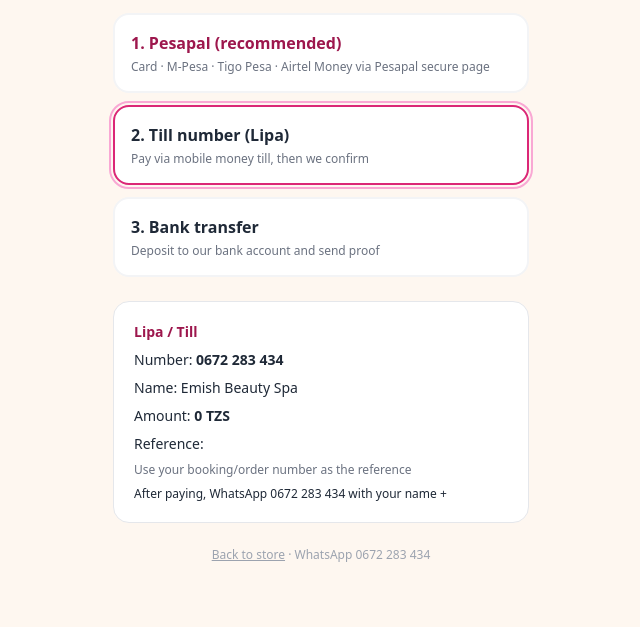
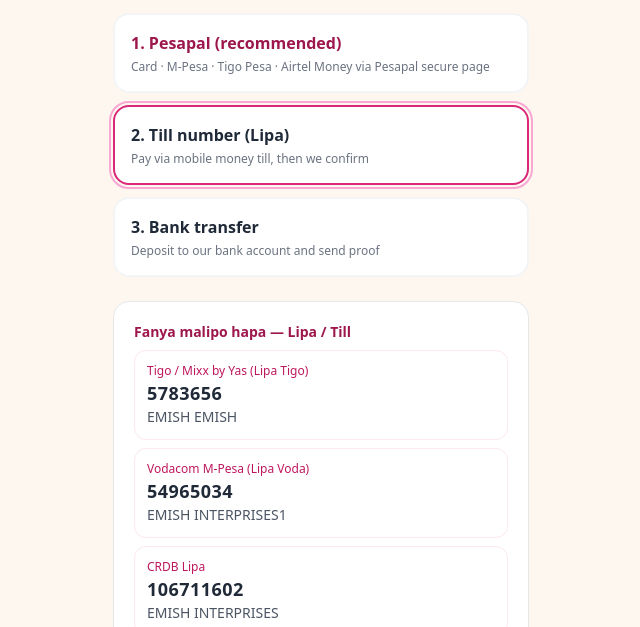
Before and after one commit to karlpeterboyi/Emish, a plain HTML site: page pay.html in a window 1280 px wide. Both pictures are taken after a click on the button 640 px from the left and 318 px from the top of the page. Shown: the part 173-800 px from the top of the page, without its empty margins (319-959 px from the left). Drawn offline with nearby package versions, Linux system fonts and the light colour scheme.

Commit message:
Official Lipa till numbers + NMB/CRDB bank accounts

```diff
--- a/pay.html
+++ b/pay.html
@@ -67,15 +67,19 @@
     var ref = booking || order;
 
     var TILL = {
-      name: 'Emish Beauty Spa',
-      number: '0672 283 434',
-      note: 'Use your booking/order number as the reference'
+      lines: [
+        { network: 'Tigo / Mixx by Yas (Lipa Tigo)', number: '5783656', name: 'EMISH EMISH' },
+        { network: 'Vodacom M-Pesa (Lipa Voda)', number: '54965034', name: 'EMISH INTERPRISES1' },
+        { network: 'CRDB Lipa', number: '106711602', name: 'EMISH INTERPRISES' }
+      ],
+      note: 'Hatupokei cash. Tumia namba ya oda/booking kama kumbukumbu (reference).'
     };
     var BANK = {
-      bank: 'CRDB / NMB (confirm with branch)',
-      accountName: 'Emish Beauty Spa',
-      accountNumber: 'Contact 0672 283 434 for account number',
-      note: 'Send SMS/WhatsApp with transfer proof + reference'
+      accounts: [
+        { bank: 'NMB', accountName: 'NMB EMISH INTERPRISE', accountNumber: '22610039401' },
+        { bank: 'CRDB', accountName: 'EMISH INTERPRISES', accountNumber: '0152455596700' }
+      ],
+      note: 'Baada ya kuweka, tuma risiti + reference WhatsApp 0672 283 434. Hatupokei cash.'
     };
 
     function money(n) {
@@ -155,27 +159,36 @@
     function showTill() {
       var box = document.getElementById('altBox');
       box.classList.remove('hidden');
+      var rows = (TILL.lines || []).map(function (l) {
+        return '<div class="border border-primary-100 rounded-xl p-3 mb-2">' +
+          '<p class="text-xs text-primary-700 font-medium">' + l.network + '</p>' +
+          '<p class="text-lg font-bold tracking-wide">' + l.number + '</p>' +
+          '<p class="text-sm text-gray-600">' + l.name + '</p></div>';
+      }).join('');
       box.innerHTML =
-        '<p class="font-semibold text-primary-800">Lipa / Till</p>' +
-        '<p>Number: <strong>' + TILL.number + '</strong></p>' +
-        '<p>Name: ' + TILL.name + '</p>' +
-        '<p>Amount: <strong>' + money(amount) + '</strong></p>' +
+        '<p class="font-semibold text-primary-800 mb-2">Fanya malipo hapa — Lipa / Till</p>' +
+        rows +
+        '<p class="mt-2">Amount: <strong>' + money(amount) + '</strong></p>' +
         '<p>Reference: <strong>' + ref + '</strong></p>' +
-        '<p class="text-xs text-gray-500">' + TILL.note + '</p>' +
-        '<p class="text-xs mt-2">After paying, WhatsApp 0672 283 434 with your name + ' + ref + '</p>';
+        '<p class="text-xs text-gray-500 mt-2">' + TILL.note + '</p>' +
+        '<p class="text-xs mt-1">WhatsApp risiti: 0672 283 434</p>';
     }
 
     function showBank() {
       var box = document.getElementById('altBox');
       box.classList.remove('hidden');
+      var rows = (BANK.accounts || []).map(function (a) {
+        return '<div class="border border-primary-100 rounded-xl p-3 mb-2">' +
+          '<p class="text-xs text-primary-700 font-medium">' + a.bank + '</p>' +
+          '<p class="font-semibold">' + a.accountName + '</p>' +
+          '<p class="text-lg font-bold tracking-wide">' + a.accountNumber + '</p></div>';
+      }).join('');
       box.innerHTML =
-        '<p class="font-semibold text-primary-800">Bank transfer</p>' +
-        '<p>Bank: ' + BANK.bank + '</p>' +
-        '<p>Account name: ' + BANK.accountName + '</p>' +
-        '<p>Account: ' + BANK.accountNumber + '</p>' +
-        '<p>Amount: <strong>' + money(amount) + '</strong></p>' +
+        '<p class="font-semibold text-primary-800 mb-2">Bank transfer</p>' +
+        rows +
+        '<p class="mt-2">Amount: <strong>' + money(amount) + '</strong></p>' +
         '<p>Reference: <strong>' + ref + '</strong></p>' +
-        '<p class="text-xs text-gray-500">' + BANK.note + '</p>';
+        '<p class="text-xs text-gray-500 mt-2">' + BANK.note + '</p>';
     }
 
     document.querySelectorAll('.pay-method').forEach(function (btn) {
```
Also changed, not shown: checkout.html (+4 -4 lines), images/brand/lipa-malipo.jpg (added).
